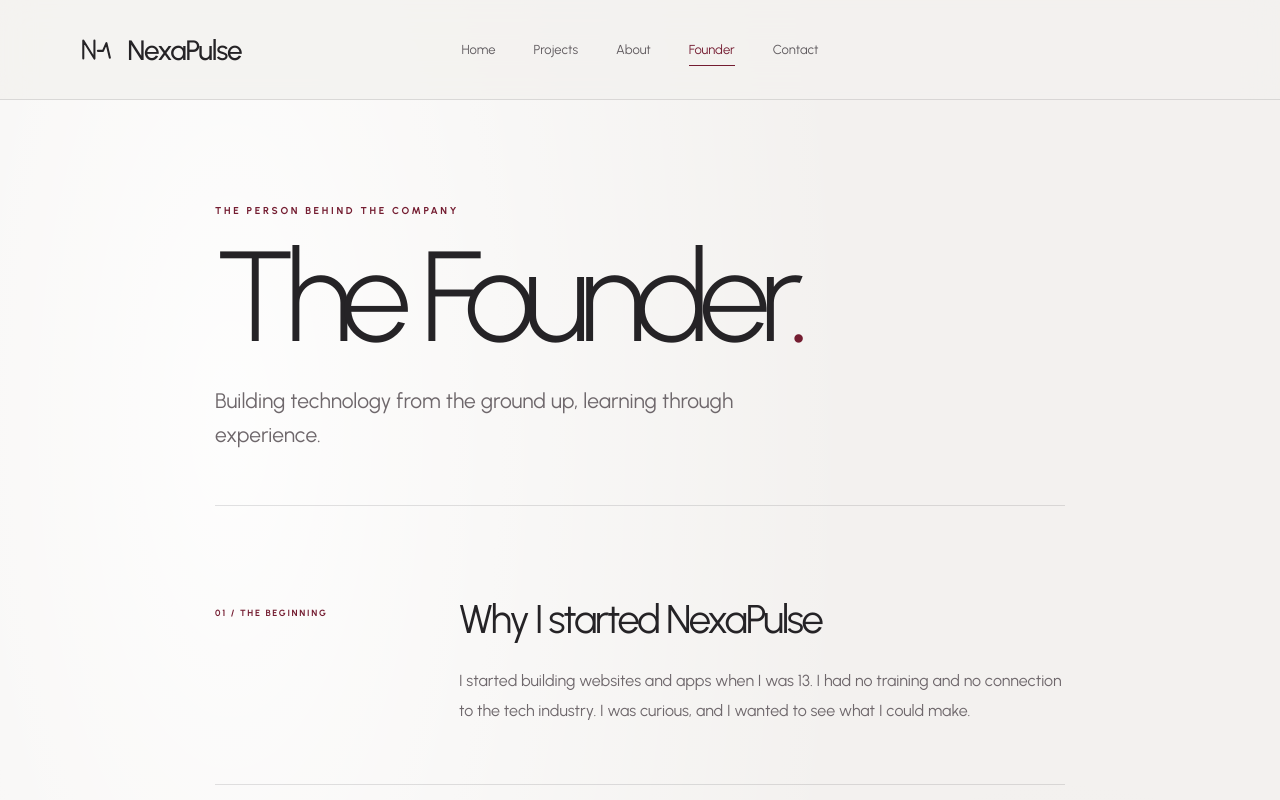
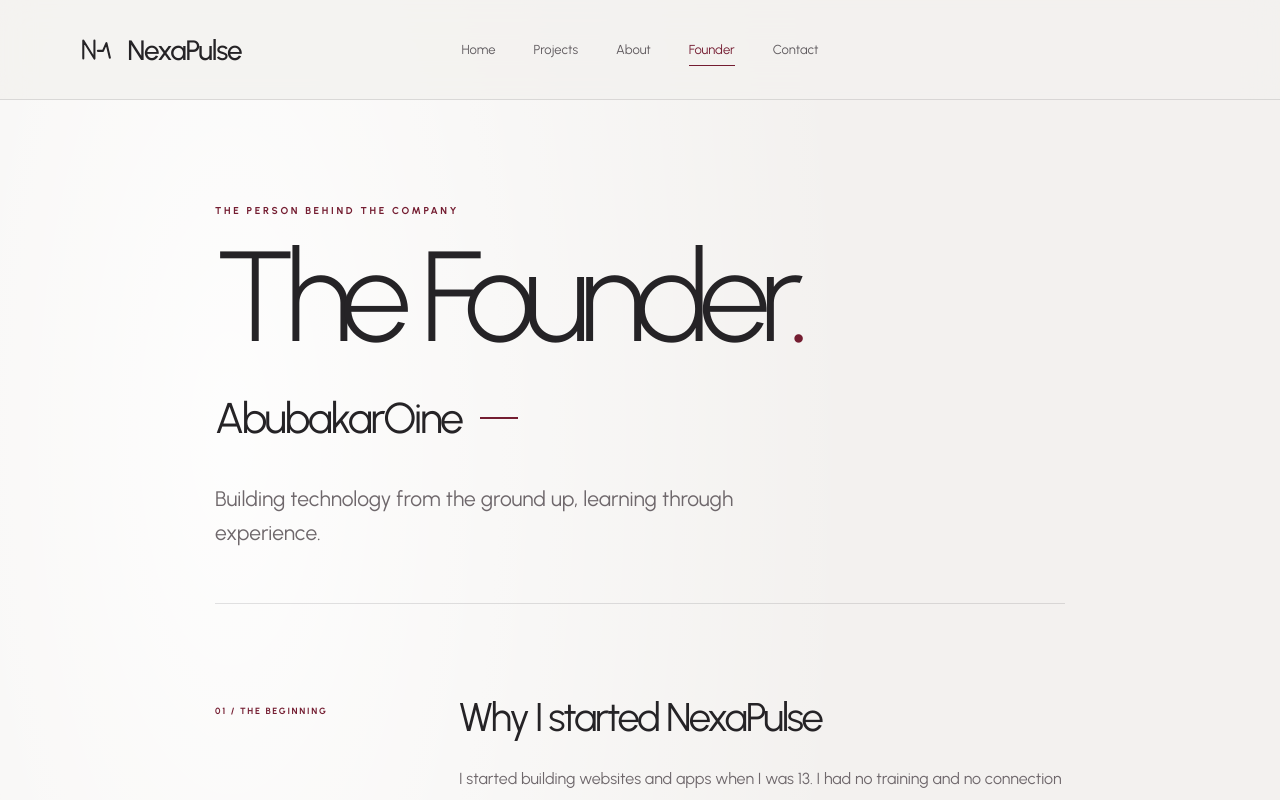
Before and after one commit to laptopperson4-source/NexaPulse, a SvelteKit app: page /founder in a window 1280 px wide. Shown: the top 800 px of the page. Built offline with nearby package versions, Linux system fonts and the light colour scheme.

Commit message:
Add interactive founder name reveal animation

```diff
--- a/src/routes/founder/+page.svelte
+++ b/src/routes/founder/+page.svelte
@@ -3,10 +3,17 @@
   <meta name="description" content="The founder's perspective on building NexaPulse, its products, principles and long-term ambition." />
 </svelte:head>
 
+<script lang="ts">
+  let nameExpanded = false;
+</script>
+
 <section class="founder-page page-shell">
   <header class="founder-hero">
     <p class="eyebrow">THE PERSON BEHIND THE COMPANY</p>
     <h1>The Founder<span>.</span></h1>
+    <button class="founder-name" type="button" aria-expanded={nameExpanded} aria-label={nameExpanded ? "Show Abubakar Oine" : "Reveal full name, Abubakar Ahmed Oine"} onclick={() => nameExpanded = !nameExpanded}>
+      <span class="name-first">Abubakar</span><span class:revealed={nameExpanded} class="name-middle" aria-hidden="true">Ahmed</span><span class="name-last">Oine</span><span class:line-expanded={nameExpanded} class="name-line" aria-hidden="true"></span>
+    </button>
     <p class="founder-lede">Building technology from the ground up, learning through experience.</p>
   </header>
 
@@ -58,3 +65,14 @@
     </section>
   </div>
 </section>
+
+
+<style>
+  .founder-name{display:inline-flex;align-items:center;gap:0;position:relative;margin:30px 0 0;padding:8px 0;background:transparent;border:0;color:var(--ink);font:inherit;font-size:clamp(27px,4vw,43px);font-weight:400;letter-spacing:-.055em;cursor:pointer;text-align:left}
+  .name-middle{display:inline-block;max-width:0;opacity:0;overflow:hidden;transform:translateX(-9px);transition:max-width .65s cubic-bezier(.2,.8,.2,1),opacity .35s ease,transform .65s cubic-bezier(.2,.8,.2,1);white-space:pre}
+  .name-middle.revealed{max-width:155px;opacity:1;transform:translateX(0);margin-left:.24em;margin-right:.24em}
+  .name-line{display:block;width:38px;height:2px;margin-left:18px;background:var(--accent);transform-origin:left;transition:width .65s cubic-bezier(.2,.8,.2,1),transform .65s cubic-bezier(.2,.8,.2,1)}
+  .name-line.line-expanded{width:62px;transform:translateX(8px)}
+  .founder-name:focus-visible{outline:2px solid var(--accent);outline-offset:7px;border-radius:2px}
+  @media(prefers-reduced-motion:reduce){.name-middle,.name-line{transition:none}}
+</style>
```
